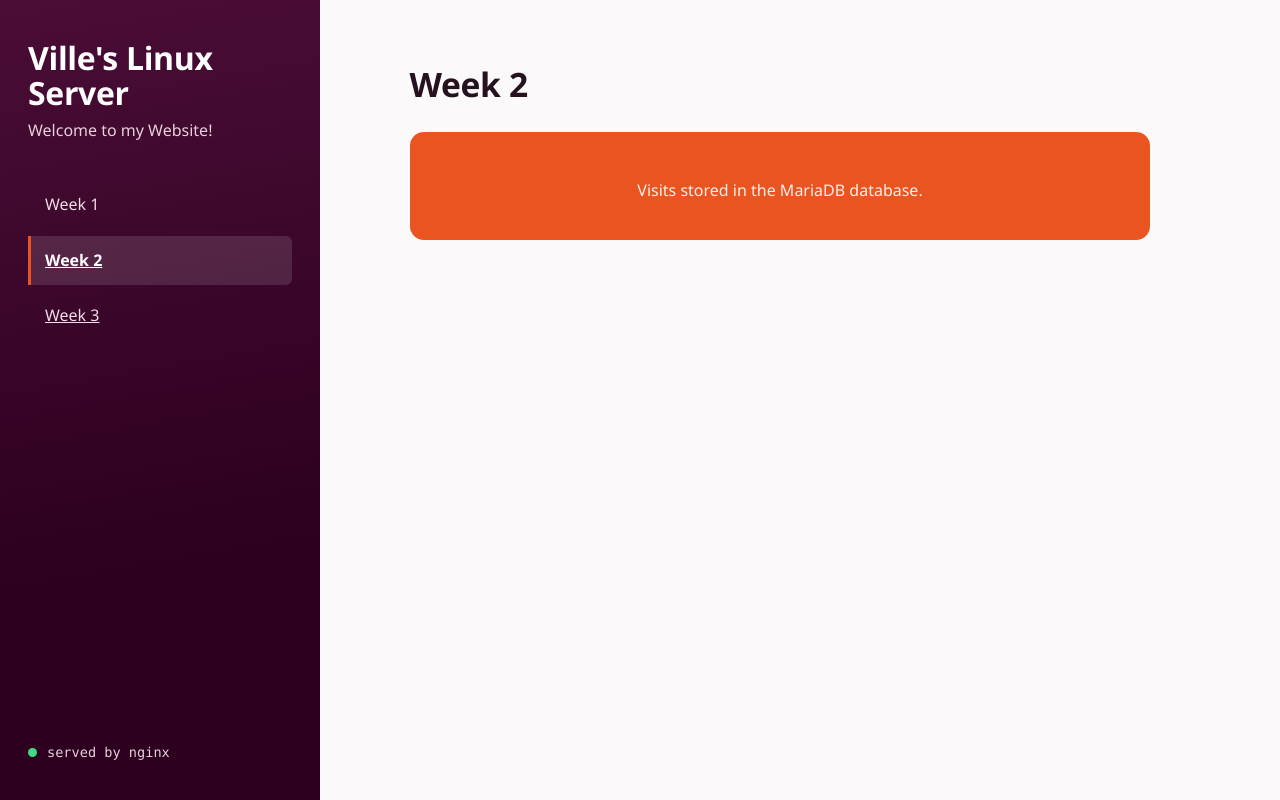
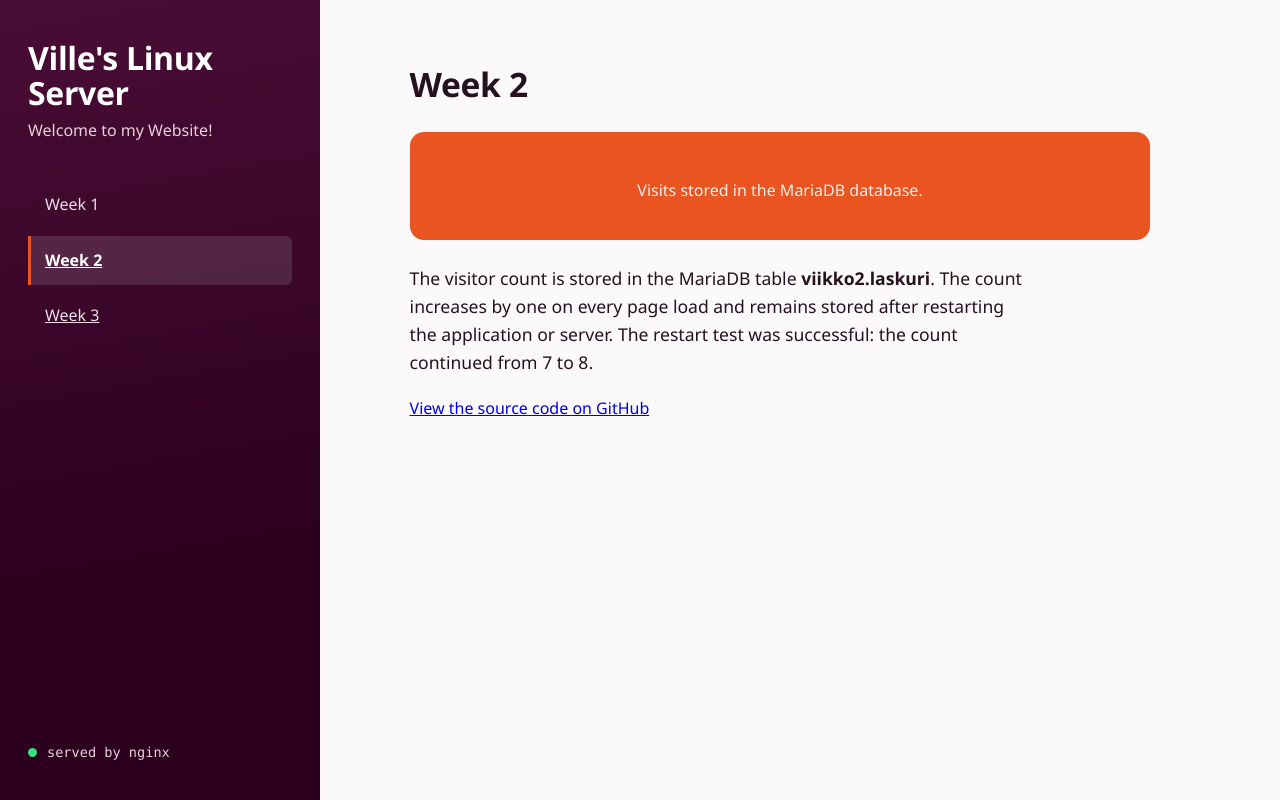
Before and after one commit to Subikoira/Linux-kurssi, a Flask app: template templates/viikko2.html in a window 1280 px wide. Run offline with Flask 3, Linux system fonts and the light colour scheme; the template is opened without the code that fills it, so the values that code supplies are empty.

Commit message:
Lisätty sivun 2 kuvaus

```diff
--- a/templates/viikko2.html
+++ b/templates/viikko2.html
@@ -251,6 +251,22 @@
 	  <strong>{{ kaynnit }}</strong>
 	  <span>Visits stored in the MariaDB database.</span>
 	</div>
+
+<p class="lead" style="margin-top: 24px;">
+  The visitor count is stored in the MariaDB table
+  <strong>viikko2.laskuri</strong>. The count increases by one on every
+  page load and remains stored after restarting the application or server.
+  The restart test was successful: the count continued from 7 to 8.
+</p>
+
+<p style="margin-top: 20px;">
+  <a href="https://github.com/VilleKoskela/Linux"
+     target="_blank"
+     rel="noopener noreferrer">
+    View the source code on GitHub
+  </a>
+</p>
+
 	</section>
 
   	</main>
```
